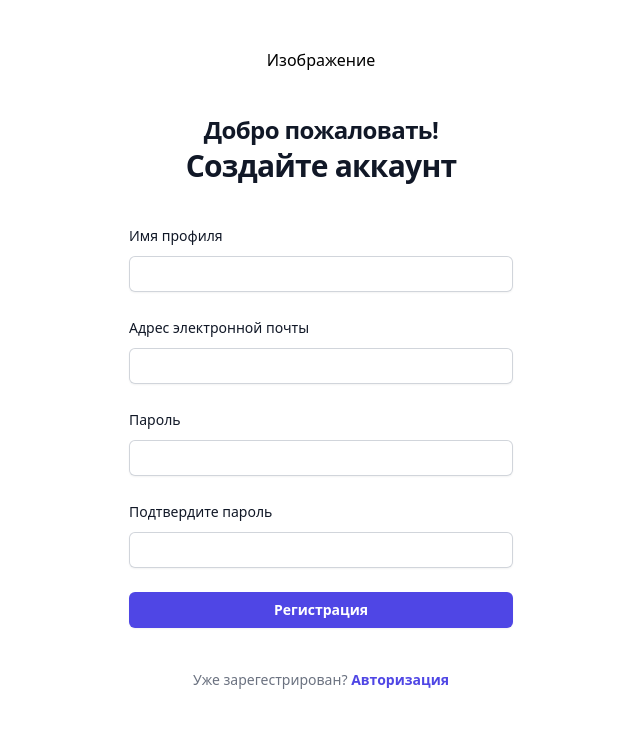
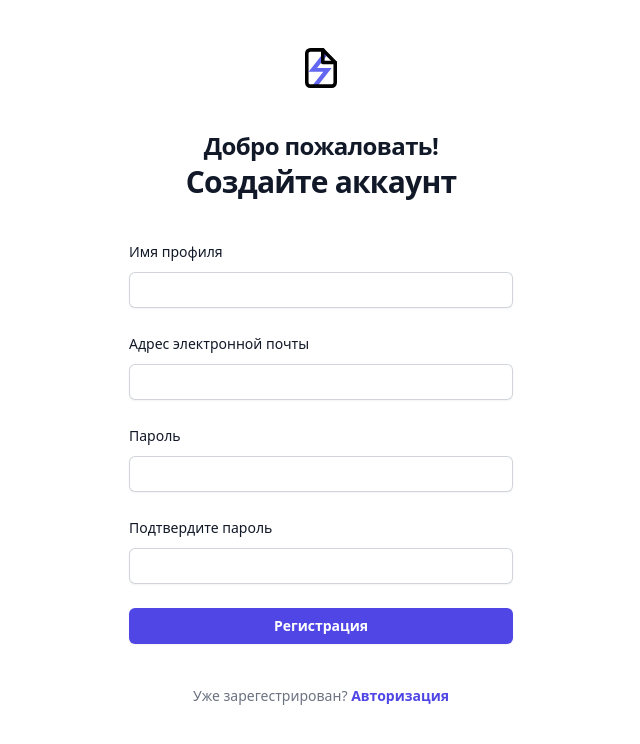
Before and after one commit to aqude/laravel-vue, a Vue app in the folder vue/: page /register in a window 1280 px wide. Shown: the top 744 px of the page, without its empty margins (319-959 px from the left). Built offline with nearby package versions, Linux system fonts and the light colour scheme.

Commit message:
add site-icon

```diff
--- a/vue/index.html
+++ b/vue/index.html
@@ -2,9 +2,9 @@
 <html lang="en">
   <head>
     <meta charset="UTF-8" />
-    <link rel="icon" type="image/svg+xml" href="/vite.svg" />
+    <link rel="icon" type="image/svg+xml" href="src/assets/logoDocs.svg" />
     <meta name="viewport" content="width=device-width, initial-scale=1.0" />
-    <title>Vite + Vue</title>
+    <title>DocsManager</title>
   </head>
   <body>
     <div id="app"></div>
--- a/vue/src/views/Login.vue
+++ b/vue/src/views/Login.vue
@@ -18,8 +18,7 @@ export default defineComponent({
     -->
     <div class="flex min-h-full flex-1 flex-col items-center justify-center px-6 py-12 lg:px-8">
         <div class="sm:mx-auto sm:w-full sm:max-w-sm">
-            <h1 class="text-center mx-auto">Изображение</h1>
-<!--            <img class="mx-auto h-10 w-auto" src="https://tailwindui.com/img/logos/mark.svg?color=indigo&shade=600" alt="Your Company" />-->
+            <img class="mx-auto h-10 w-auto" src="/src/assets/logoDocs.svg" alt="docs logo" />
             <h2 class="mt-10 text-center text-2xl font-bold leading-9 tracking-tight text-gray-900">Войдите в свою учетную запись</h2>
         </div>
 
--- a/vue/src/views/Register.vue
+++ b/vue/src/views/Register.vue
@@ -9,8 +9,7 @@ export default defineComponent({
 <template>
     <div class="flex min-h-full flex-1 flex-col items-center justify-center px-6 py-12 lg:px-8">
         <div class="sm:mx-auto sm:w-full sm:max-w-sm">
-            <h1 class="text-center mx-auto">Изображение</h1>
-            <!--            <img class="mx-auto h-10 w-auto" src="https://tailwindui.com/img/logos/mark.svg?color=indigo&shade=600" alt="Your Company" />-->
+            <img class="mx-auto h-10 w-auto" src="/src/assets/logoDocs.svg" alt="docs logo" />
             <h2 class="mt-10 text-center text-2xl font-bold leading-9 tracking-tight text-gray-900">Добро пожаловать!</h2>
             <h2 class="text-center text-3xl font-bold leading-9 tracking-tight text-gray-900">Создайте аккаунт</h2>
 
```
Also changed, not shown: vue/src/assets/logoDocs.svg (added).
